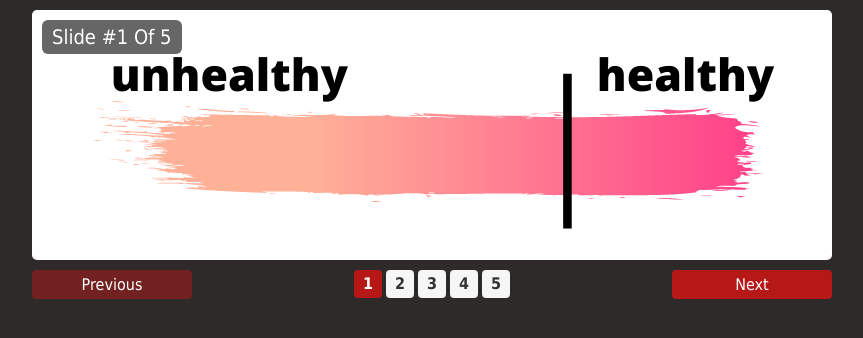
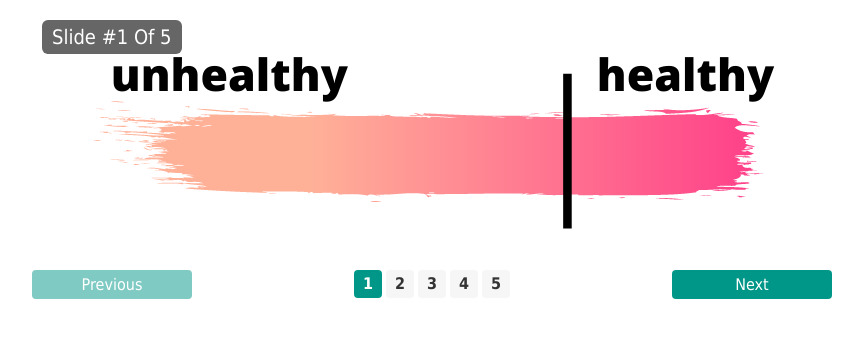
Before and after one commit to ayman-smash/Image_Slider, a plain HTML site: page index.html in a window 1280 px wide. Shown: the whole page, without its empty margins (208-1071 px from the left). Drawn offline with Linux system fonts and the light colour scheme.

Commit message:
Change Colors

```diff
--- a/css/style.css
+++ b/css/style.css
@@ -6,7 +6,6 @@
 
 body {
     font-family: Tahoma, Arial;
-    background-color: #2e2a2a;
 }
 
 .slider-container {
@@ -48,7 +47,7 @@ body {
 
 .slider-controls .prev,
 .slider-controls .next {
-    background-color: #b61818;
+    background-color: #009688;
     color: #FFF;
     font-size: 16px;
     text-align: center;
@@ -69,7 +68,7 @@ body {
 
 .slider-controls .prev.disabled,
 .slider-controls .next.disabled {
-    background-color: rgb(182 24 24 / 50%);
+    background-color: rgb(0, 150, 136, 0.5);
     cursor: no-drop;
 }
 
@@ -98,6 +97,6 @@ body {
 }
 
 .slider-controls .indicators ul li.active {
-    background-color: #b61818;
+    background-color: #009688;
     color: #FFF;
 }
```
